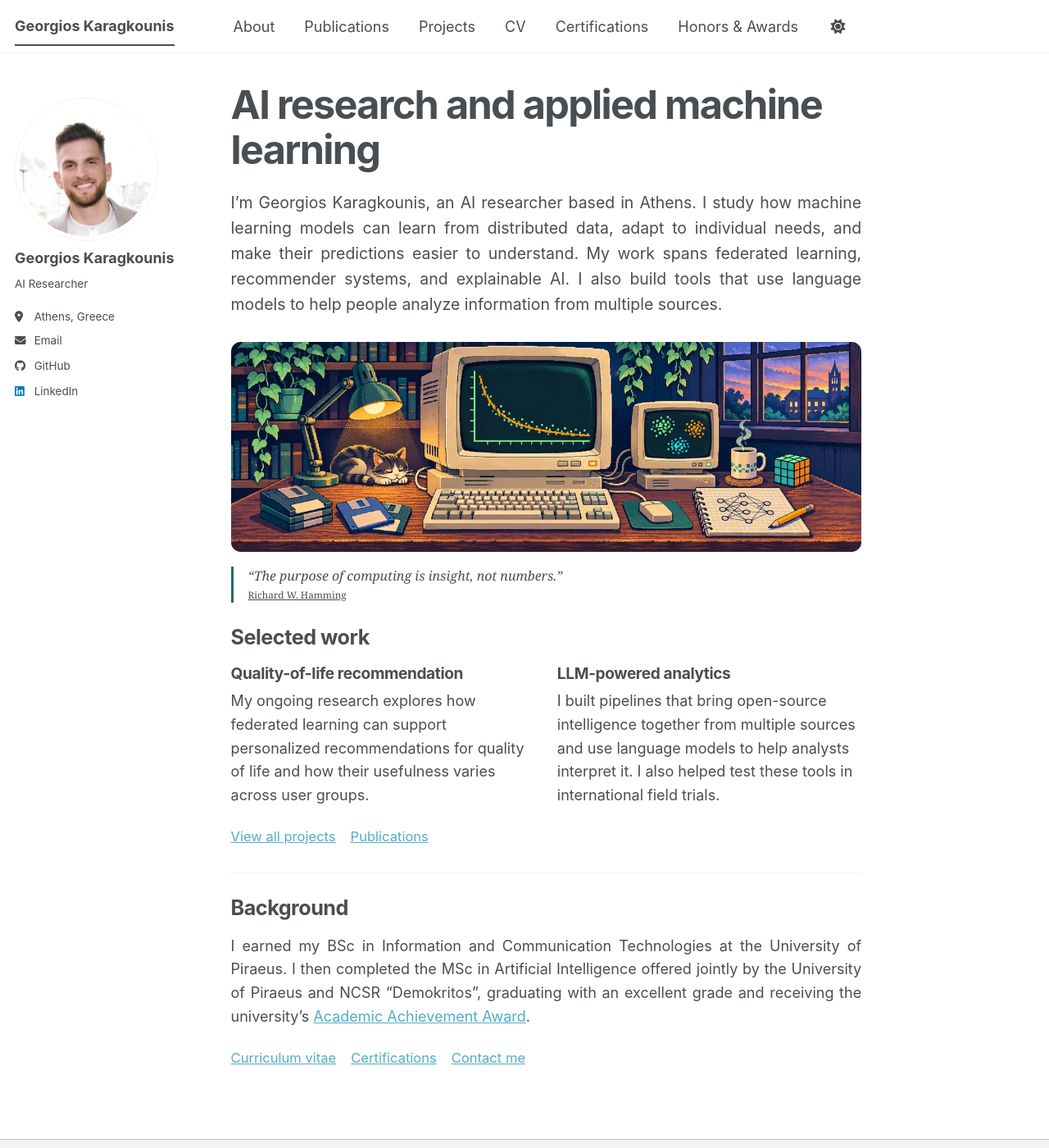
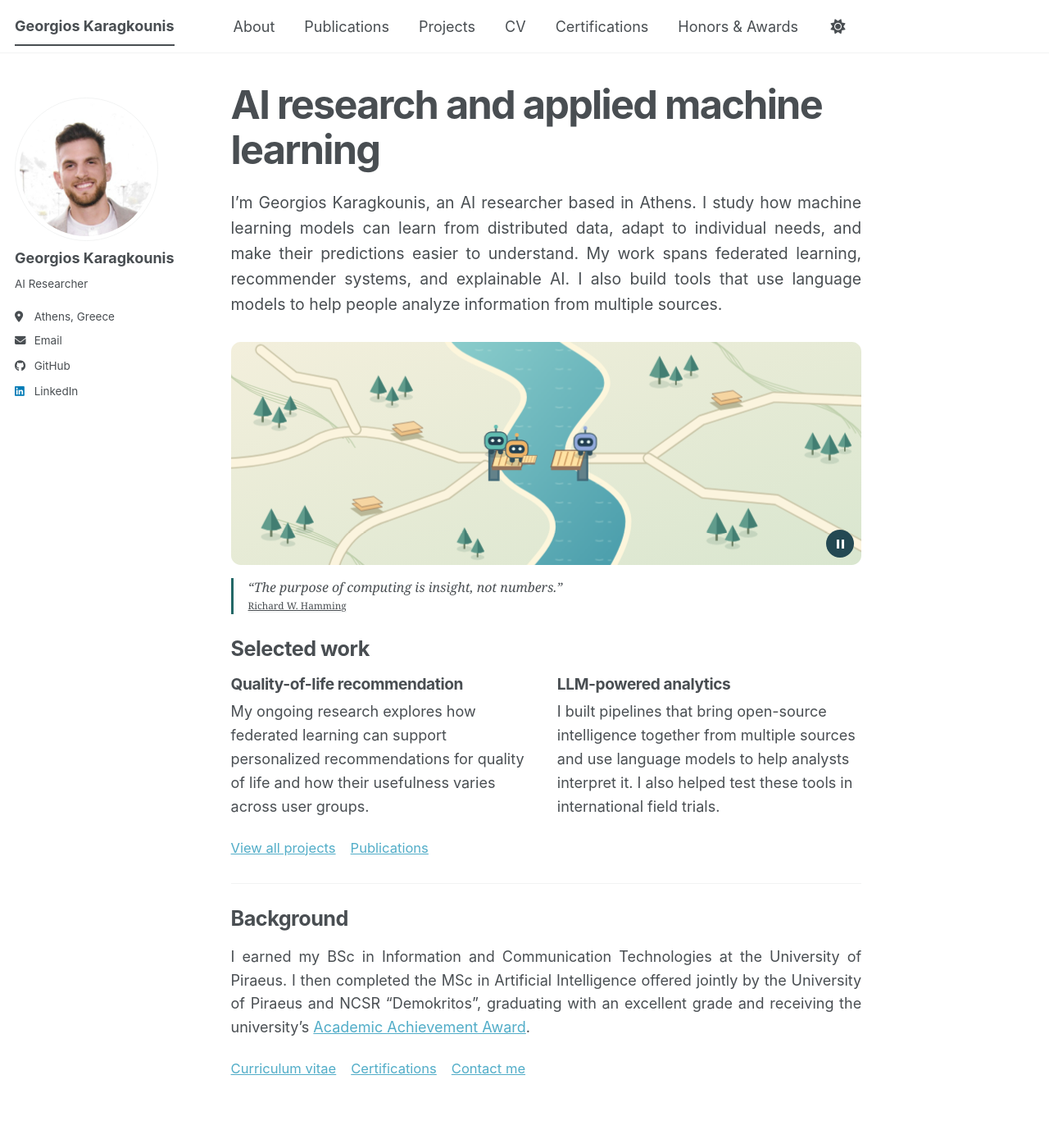
Before and after one commit to georgekaragounis/gkaragounis.github.io, a Jekyll site: the page built from _pages/about.md, in a window 1280 px wide and 1400 px high. Shown: the whole window at 82% size. Built offline with Jekyll 4.4.1, drawn with Linux system fonts in a browser that asks for light colours; a script bundle is joined from its source files by our own code; a style sheet for code colours, icons or effects is not loaded.

Commit message:
Animate three collaborating agents building a bridge on a river map

```diff
--- /dev/null
+++ b/_includes/agent-bridge.html
@@ -0,0 +1,70 @@
+<div class="bridge-map">
+<input class="bridge-pause" type="checkbox" id="bridge-pause" aria-label="Pause bridge animation">
+<label for="bridge-pause" title="Pause or resume animation"><span aria-hidden="true"></span></label>
+<svg viewBox="0 0 960 340" role="img" aria-labelledby="bridge-title bridge-description" xmlns="http://www.w3.org/2000/svg">
+<title id="bridge-title">A bridge built together</title>
+<desc id="bridge-description">Three small agents carry sections of a bridge across a map. They assemble the sections over a river, then meet on the completed bridge.</desc>
+<defs>
+  <linearGradient id="land" x2="1" y2="1"><stop stop-color="#f3efdc"/><stop offset="1" stop-color="#d9e6cf"/></linearGradient>
+  <linearGradient id="water" x2=".9" y2="1"><stop stop-color="#8dcfcd"/><stop offset="1" stop-color="#4b9eac"/></linearGradient>
+  <pattern id="ripples" width="61" height="29" patternUnits="userSpaceOnUse"><path d="M6 12q5 2 11 0m8 1h4" fill="none" stroke="#dcf4e9" opacity=".55" stroke-linecap="round"/></pattern>
+  <path id="river" d="M326-10C337 42 477 43 439 103S377 192 449 232s33 77-3 119h130c44-73 40-112-30-147s-14-74 19-121S513 11 496-10Z"/>
+  <g id="pine"><ellipse cy="2" rx="13" ry="5" fill="#5b8771" opacity=".19"/><path d="M0 2v-17" stroke="#697c61" stroke-width="3"/><path d="m0-34-13 25q14 6 26 0Z" fill="#619c8c"/><path d="m0-34 13 25q-6 3-13 3Z" fill="#427e72"/></g>
+  <g id="agent"><ellipse cy="4" rx="17" ry="5" fill="#26474e" opacity=".18"/><rect x="-11" y="-6" width="8" height="10" rx="4" fill="#304e5b"/><rect x="3" y="-6" width="8" height="10" rx="4" fill="#304e5b"/><path d="M0-30v-7" stroke="#345867" stroke-width="2.5"/><circle cy="-38" r="3" fill="currentColor"/><rect x="-17" y="-30" width="34" height="27" rx="10" fill="currentColor" stroke="#365461" stroke-width="1.5"/><rect x="-12" y="-23" width="24" height="13" rx="6" fill="#213e50"/><g fill="#edfff7"><circle cx="-5" cy="-17" r="2.5"/><circle cx="5" cy="-17" r="2.5"/></g></g>
+  <g id="span"><path d="M0 0h45l-7 25H-7Z" fill="#ffe2a3" stroke="#88644c" stroke-width="1.6"/><path d="M-7 25h45v5H-7Z" fill="#94735c"/><path d="m9 2-6 21m16-21-6 21m16-21-6 21m16-21-6 21" stroke="#cd995f" stroke-width="2"/></g>
+</defs>
+<rect width="960" height="340" fill="url(#land)"/>
+<g fill="none" stroke="#a7bf92" stroke-width="1.4" opacity=".6">
+<path transform="translate(30,18) scale(1,1)" d="M-180-60Q-80-30-62 4T33 59t99 63"/>
+<path transform="translate(39,25) scale(1,1)" d="M-180-60Q-80-30-62 4T33 59t99 63"/>
+<path transform="translate(48,32) scale(1,1)" d="M-180-60Q-80-30-62 4T33 59t99 63"/>
+<path transform="translate(57,39) scale(1,1)" d="M-180-60Q-80-30-62 4T33 59t99 63"/>
+<path transform="translate(250,330) scale(1,1)" d="M-180-60Q-80-30-62 4T33 59t99 63"/>
+<path transform="translate(259,337) scale(1,1)" d="M-180-60Q-80-30-62 4T33 59t99 63"/>
+<path transform="translate(268,344) scale(1,1)" d="M-180-60Q-80-30-62 4T33 59t99 63"/>
+<path transform="translate(277,351) scale(1,1)" d="M-180-60Q-80-30-62 4T33 59t99 63"/>
+<path transform="translate(810,10) scale(1,1)" d="M-180-60Q-80-30-62 4T33 59t99 63"/>
+<path transform="translate(819,17) scale(1,1)" d="M-180-60Q-80-30-62 4T33 59t99 63"/>
+<path transform="translate(828,24) scale(1,1)" d="M-180-60Q-80-30-62 4T33 59t99 63"/>
+<path transform="translate(837,31) scale(1,1)" d="M-180-60Q-80-30-62 4T33 59t99 63"/>
+<path transform="translate(919,320) scale(-1,1)" d="M-180-60Q-80-30-62 4T33 59t99 63"/>
+<path transform="translate(928,327) scale(-1,1)" d="M-180-60Q-80-30-62 4T33 59t99 63"/>
+<path transform="translate(937,334) scale(-1,1)" d="M-180-60Q-80-30-62 4T33 59t99 63"/>
+<path transform="translate(946,341) scale(-1,1)" d="M-180-60Q-80-30-62 4T33 59t99 63"/>
+</g><use href="#river" fill="url(#water)" stroke="#fdf6dc" stroke-width="9"/><use href="#river" fill="url(#ripples)"/>
+<g stroke-linecap="round" stroke-linejoin="round" fill="none">
+<path d="M-10 185Q80 181 126 152T265 148L347 176H404" stroke="#c8c3a5" stroke-width="17"/><path d="M-10 185Q80 181 126 152T265 148L347 176H404" stroke="#fbf4de" stroke-width="13"/>
+<path d="M154 350Q171 285 237 265L328 232l59-44" stroke="#c8c3a5" stroke-width="17"/><path d="M154 350Q171 285 237 265L328 232l59-44" stroke="#fbf4de" stroke-width="13"/>
+<path d="M541 177h94l81-58 110-35 144 6" stroke="#c8c3a5" stroke-width="17"/><path d="M541 177h94l81-58 110-35 144 6" stroke="#fbf4de" stroke-width="13"/>
+<path d="M635 177l84 53 111 10 144 78" stroke="#c8c3a5" stroke-width="17"/><path d="M635 177l84 53 111 10 144 78" stroke="#fbf4de" stroke-width="13"/>
+<path d="M45 12l51 41 60 11 34 69" stroke="#c8c3a5" stroke-width="17"/><path d="M45 12l51 41 60 11 34 69" stroke="#fbf4de" stroke-width="13"/>
+</g>
+<use href="#pine" transform="translate(48 120) scale(1.1)"/>
+<use href="#pine" transform="translate(73 129) scale(0.9)"/>
+<use href="#pine" transform="translate(90 109) scale(0.8)"/>
+<use href="#pine" transform="translate(224 85) scale(1)"/>
+<use href="#pine" transform="translate(245 95) scale(0.8)"/>
+<use href="#pine" transform="translate(265 82) scale(0.9)"/>
+<use href="#pine" transform="translate(61 294) scale(1.2)"/>
+<use href="#pine" transform="translate(86 305) scale(0.9)"/>
+<use href="#pine" transform="translate(112 284) scale(1.05)"/>
+<use href="#pine" transform="translate(355 313) scale(0.9)"/>
+<use href="#pine" transform="translate(375 326) scale(0.8)"/>
+<use href="#pine" transform="translate(652 62) scale(1.2)"/>
+<use href="#pine" transform="translate(677 64) scale(0.8)"/>
+<use href="#pine" transform="translate(700 50) scale(0.9)"/>
+<use href="#pine" transform="translate(739 300) scale(1.2)"/>
+<use href="#pine" transform="translate(763 309) scale(0.9)"/>
+<use href="#pine" transform="translate(787 290) scale(1.1)"/>
+<use href="#pine" transform="translate(885 170) scale(0.95)"/>
+<use href="#pine" transform="translate(911 178) scale(1.1)"/>
+<use href="#pine" transform="translate(934 165) scale(0.8)"/>
+<g transform="translate(267 139)"><path d="m-25 0 35-5 17 11-35 6Z" fill="#b9b797"/><path d="m-22-7 32-5 14 10-32 6Z" fill="#edc184" stroke="#987958"/><path d="m-21-13 32-5 14 10-32 6Z" fill="#f6d5a1" stroke="#987958"/></g>
+<g transform="translate(206 253)"><path d="m-25 0 35-5 17 11-35 6Z" fill="#b9b797"/><path d="m-22-7 32-5 14 10-32 6Z" fill="#edc184" stroke="#987958"/><path d="m-21-13 32-5 14 10-32 6Z" fill="#f6d5a1" stroke="#987958"/></g>
+<g transform="translate(753 92)"><path d="m-25 0 35-5 17 11-35 6Z" fill="#b9b797"/><path d="m-22-7 32-5 14 10-32 6Z" fill="#edc184" stroke="#987958"/><path d="m-21-13 32-5 14 10-32 6Z" fill="#f6d5a1" stroke="#987958"/></g>
+<g stroke="#416978" stroke-width="3" fill="#63828a"><path d="M393 166h14v44h-14Zm135 0h14v44h-14Z"/></g>
+<g transform="translate(404 165)"><use class="bridge-part bridge-west" href="#span"/><g transform="translate(45)"><use class="bridge-part bridge-middle" href="#span"/></g><g transform="translate(90)"><use class="bridge-part bridge-east" href="#span"/></g></g>
+<g class="bridge-agent scout" color="#60bdb1"><use href="#agent"/><g class="bridge-cargo"><use href="#span" transform="translate(10 -7) scale(.46)"/></g></g>
+<g class="bridge-agent maker" color="#f0b467"><use href="#agent"/><g class="bridge-cargo"><use href="#span" transform="translate(10 -7) scale(.46)"/></g></g>
+<g class="bridge-agent checker" color="#91a9db"><use href="#agent"/><g class="bridge-cargo"><use href="#span" transform="translate(10 -7) scale(.46)"/></g></g>
+</svg></div>
--- a/_pages/about.md
+++ b/_pages/about.md
@@ -10,7 +10,7 @@ redirect_from:
 <p class="research-intro">I’m Georgios Karagkounis, an AI researcher based in Athens. I study how machine learning models can learn from distributed data, adapt to individual needs, and make their predictions easier to understand. My work spans federated learning, recommender systems, and explainable AI. I also build tools that use language models to help people analyze information from multiple sources.</p>
 
 <figure style="display:block;margin:1.2rem 0 0">
-<img class="research-banner" src="{{ '/images/retro-ml-workbench.webp' | relative_url }}" width="1200" height="400" alt="">
+{% include agent-bridge.html %}
 <figcaption style="display:block;margin:.85rem 0 0;padding-left:1rem;border-left:3px solid var(--profile-accent);text-align:left;font-style:normal">
 <blockquote cite="https://history.computer.org/hamming.html" style="border:0;padding:0;margin:0;font-family:Georgia,serif;font-size:1.18em">“The purpose of computing is insight, not numbers.”</blockquote>
 <a href="https://history.computer.org/hamming.html" style="font-size:.87em">Richard W. Hamming</a>
--- a/_sass/layout/_academic-profile.scss
+++ b/_sass/layout/_academic-profile.scss
@@ -96,3 +96,53 @@ html[data-theme="dark"] .page__content { --profile-accent: #8acec8; }
   .project-entry {grid-template-columns:1fr}
   .project-entry .project-visual {max-width:100px}
 }
+
+.bridge-map {
+  position:relative; isolation:isolate; width:100%; border-radius:.65rem; overflow:hidden;
+  svg {display:block;width:100%;height:auto}
+  .bridge-pause {position:absolute;width:1px;height:1px;opacity:0}
+  label {position:absolute;right:.5rem;bottom:.5rem;z-index:1;display:grid;place-items:center;width:34px;height:34px;margin:0;border-radius:50%;background:#244953;color:white;cursor:pointer}
+  label span {width:9px;height:11px;border-inline:3px solid}
+  input:checked + label span {width:0;height:0;border:0;border-left:9px solid white;border-block:6px solid transparent}
+  input:focus-visible + label {outline:3px solid #091f2d;outline-offset:2px}
+  input:checked ~ svg * {animation-play-state:paused}
+  .bridge-agent,.bridge-part,.bridge-cargo {animation-duration:12s;animation-iteration-count:infinite;animation-fill-mode:both}
+  .scout {transform:translate(429px,177px);animation-name:bridge-scout}
+  .maker {transform:translate(467px,182px);animation-name:bridge-maker}
+  .checker {transform:translate(508px,174px);animation-name:bridge-checker}
+  .bridge-west {animation-name:bridge-west}
+  .bridge-east {animation-name:bridge-east}
+  .bridge-middle {animation-name:bridge-middle}
+  .scout .bridge-cargo {animation-name:bridge-drop-west}
+  .checker .bridge-cargo {animation-name:bridge-drop-east}
+  .maker .bridge-cargo {animation-name:bridge-drop-middle}
+}
+@keyframes bridge-scout {
+  0%,8%,100% {transform:translate(267px,139px)}
+  18%,90% {transform:translate(347px,171px)}
+  30%,50% {transform:translate(403px,167px)}
+  62%,80% {transform:translate(429px,177px)}
+}
+@keyframes bridge-maker {
+  0%,14%,100% {transform:translate(206px,253px)}
+  27%,92% {transform:translate(328px,230px)}
+  39%,88% {transform:translate(394px,184px)}
+  53% {transform:translate(440px,179px)}
+  62%,80% {transform:translate(467px,182px)}
+}
+@keyframes bridge-checker {
+  0%,12%,100% {transform:translate(753px,92px)}
+  24%,92% {transform:translate(698px,128px)}
+  33%,86% {transform:translate(636px,172px)}
+  44%,52% {transform:translate(539px,169px)}
+  62%,80% {transform:translate(508px,174px)}
+}
+@keyframes bridge-west {0%,28%,100% {opacity:0} 31%,95% {opacity:1}}
+@keyframes bridge-drop-west {0%,28%,100% {opacity:1} 31%,98% {opacity:0}}
+@keyframes bridge-east {0%,42%,100% {opacity:0} 45%,95% {opacity:1}}
+@keyframes bridge-drop-east {0%,42%,100% {opacity:1} 45%,98% {opacity:0}}
+@keyframes bridge-middle {0%,51%,100% {opacity:0} 54%,95% {opacity:1}}
+@keyframes bridge-drop-middle {0%,51%,100% {opacity:1} 54%,98% {opacity:0}}
+@media(prefers-reduced-motion:reduce) {
+  .bridge-map { .bridge-agent,.bridge-part,.bridge-cargo {animation:none} .bridge-cargo,label,input {display:none} }
+}
```
